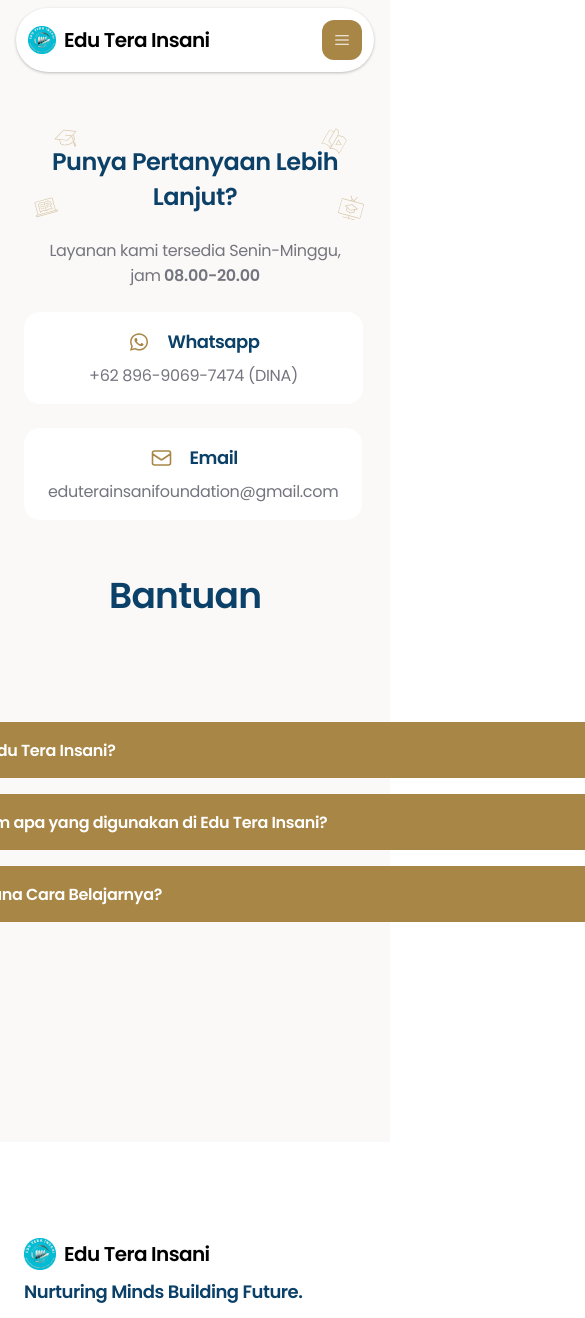
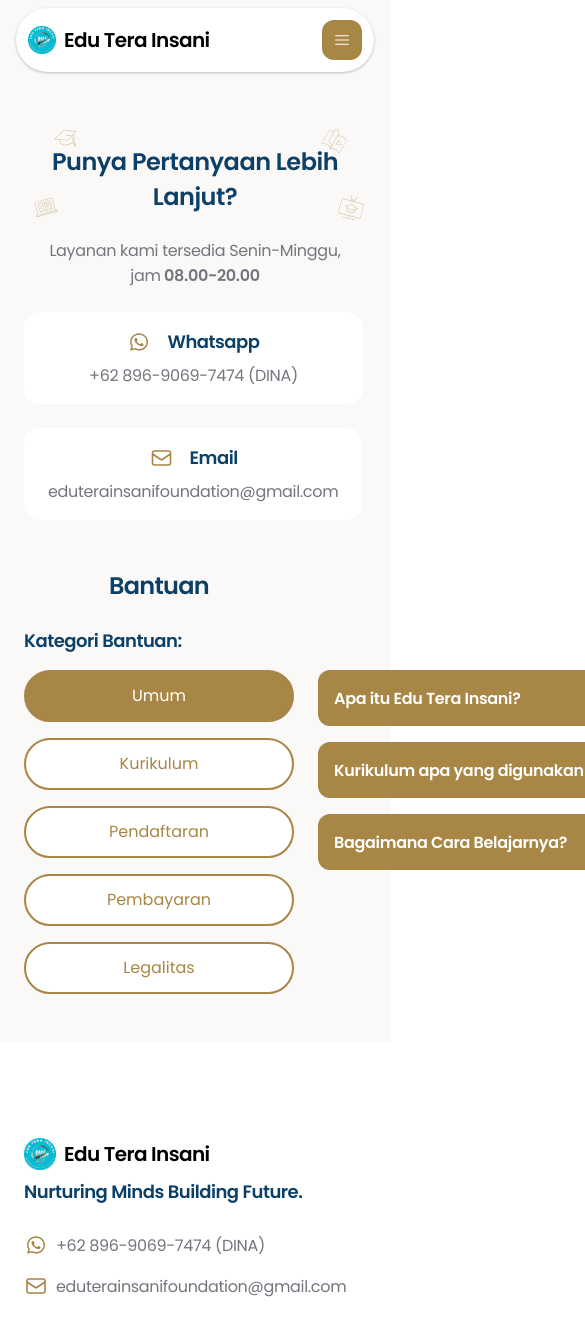
Before and after one commit to Ideatecore-dev-team/EduteraInsani-client, a React (Vite) app: page /help in a window 390 px wide. Shown: the top 1318 px of the page, 585 px wide, since content can reach past the window. Built offline with nearby package versions, Linux system fonts and the light colour scheme.

Commit message:
TEST : Bantuan Page, BantuanUsSection, responsive

```diff
--- a/src/components/BantuanUsSection.jsx
+++ b/src/components/BantuanUsSection.jsx
@@ -14,20 +14,20 @@
   };
 
   return (
-    <div className="bantuan-section flex flex-col pb-24 items-center gap-gap10 bg-background">
-      <div className="bantuan-container flex flex-col items-center gap-12">
-        <h2 className="text-4xl text-primary font-semibold w-width-2">
+    <div className="bantuan-section flex lg:flex-col lg:pb-24 pb-12 xs:justify-center xs:items-start xs:w-width-sm items-center gap-gap10 bg-background">
+      <div className="bantuan-container flex flex-col items-center lg:gap-12 gap-6">
+        <h2 className="lg:text-4xl text-2xl text-primary font-semibold w-width-2">
           Bantuan
         </h2>
-        <div className="categories flex flex-col items-start gap-4">
+        <div className="categories flex flex-col xs:w-mobile-6 items-start gap-4">
           <div className="categories-and-question flex flex-col items-start gap-4">
-            <h4 className="text-2xl text-primary font-semibold">
+            <h4 className="lg:text-2xl text-lg text-primary font-semibold">
               Kategori Bantuan:
             </h4>
           </div>
           <div className="list-of-question flex items-start gap-6">
             <div className="frame-112 flex flex-col items-start gap-4">
-              <div className="button-categories flex flex-col items-start gap-4">
+              <div className="button-categories flex flex-col items-center lg:items-start gap-4">
                 <ButtonCtg
                   caption="Umum"
                   buttonFn={() => handleButtonClick(0)}
```
